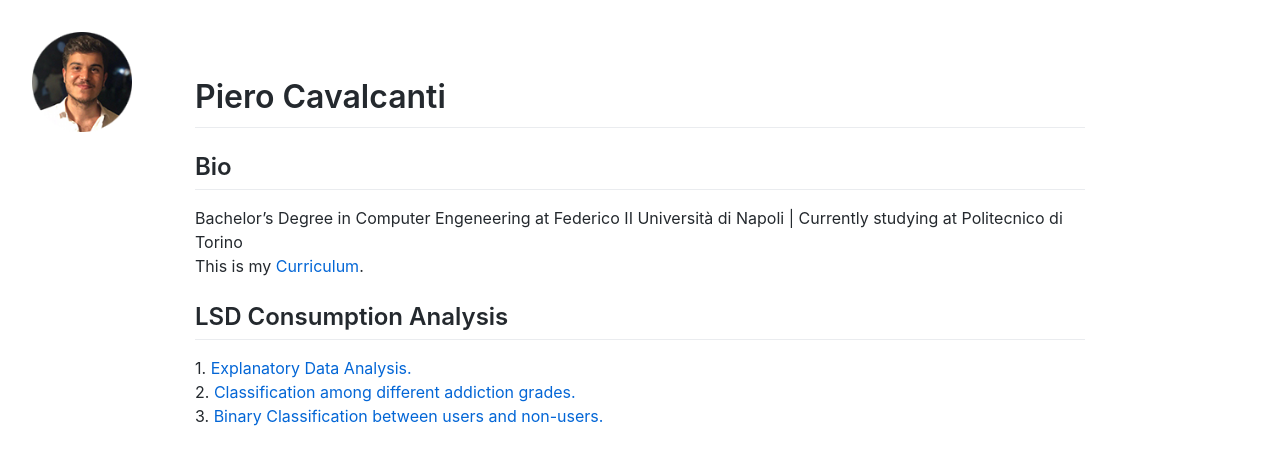
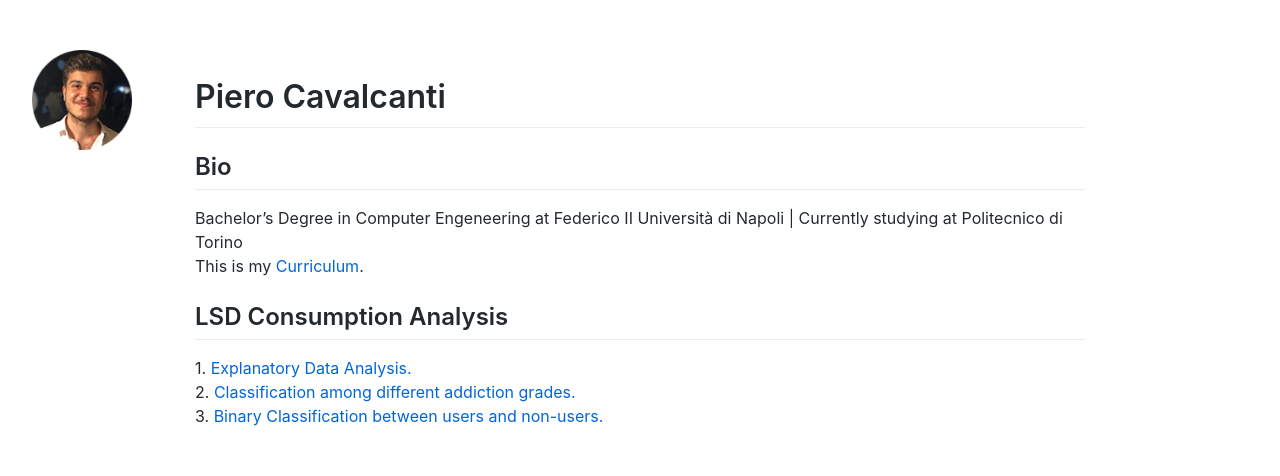
Before and after one commit to Pdipedro25/pdipedro25.github.io, a website: page index.html in a window 1280 px wide. Drawn offline with Linux system fonts and the light colour scheme.

Commit message:
Update index.html

```diff
--- a/index.html
+++ b/index.html
@@ -16,7 +16,7 @@
 	}
 </style>
 <article class="markdown-body">
-	<div style="position: absolute; top: 32px; left: 32px; font-size: 18px;"><img src="/portrait.png" width="100" height="100"></div>
+	<div style="position: absolute; top: 50px; left: 32px; font-size: 18px;"><img src="/portrait.png" width="100" height="100"></div>
 	<h1>Piero Cavalcanti</h1>
 
 	<h2>Bio</h2>
```
